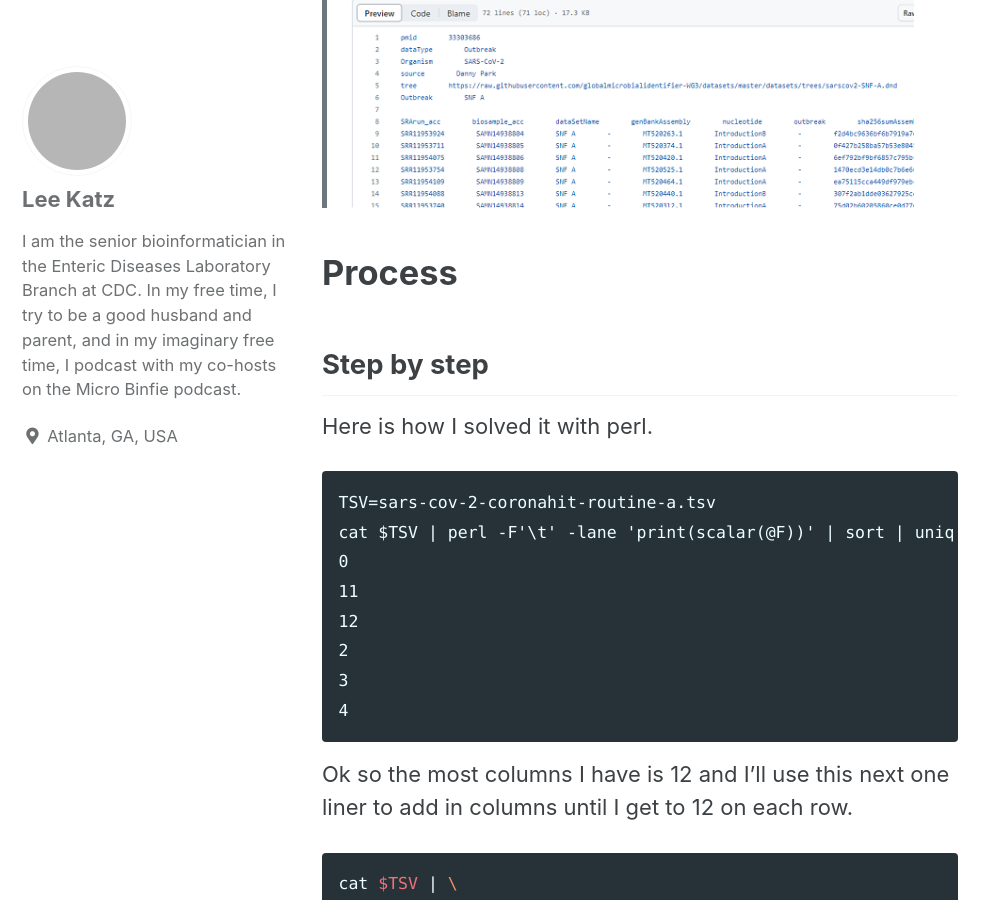
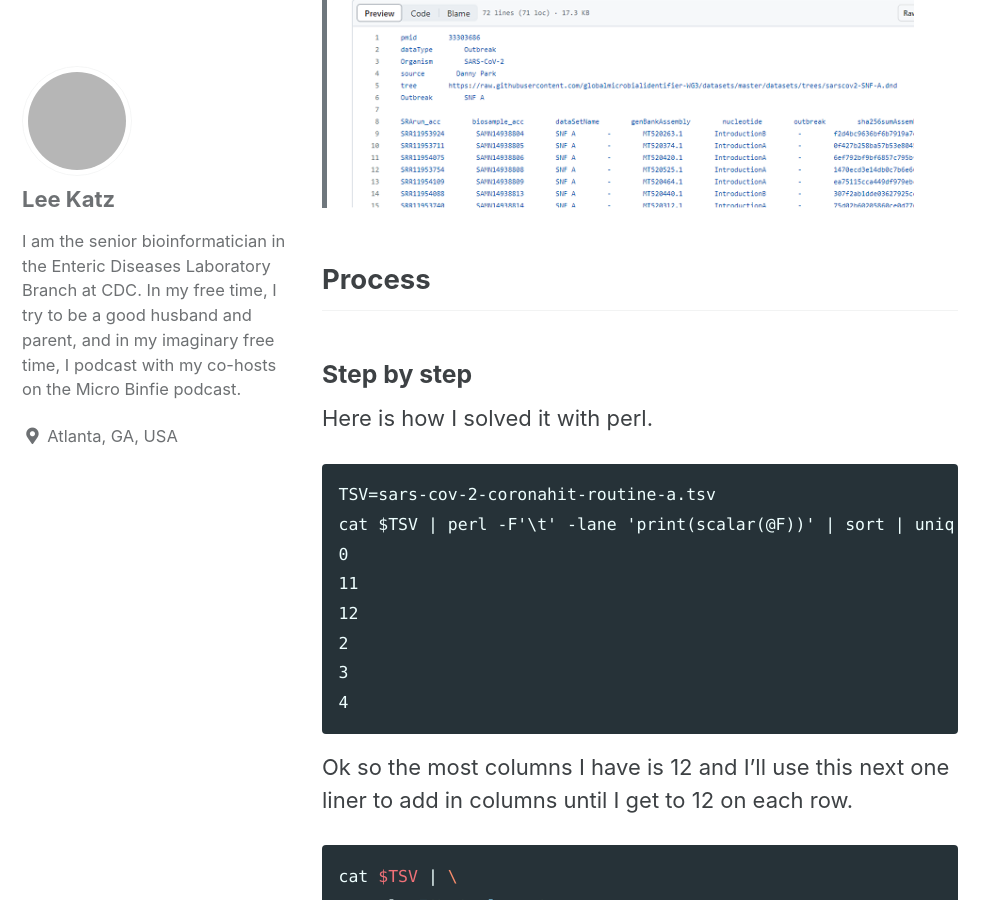
Before and after one commit to lskatz/lskatz.github.io, a Jekyll site: the page built from _posts/2023-05-01-equaltabs.md, in a window 1280 px wide and 900 px high, scrolled down 712 px. Shown: the whole window, without its empty margins (0-999 px from the left). Built offline with Jekyll 4.4.1, drawn with Linux system fonts in a browser that asks for light colours; grey boxes are pictures that could not be loaded.

Commit message:
fixed minor md bugs

````diff
--- a/_posts/2023-05-01-equaltabs.md
+++ b/_posts/2023-05-01-equaltabs.md
@@ -15,9 +15,9 @@ It's warning you that you don't have an equal number of tabs, and then it offers
 
 > ![screenshot of github saying "we can make this file beautiful and searchable](/assets/images/beautiful-and-searchable.png)
 
-# Process
+## Process
 
-## Step by step
+### Step by step
 
 Here is how I solved it with perl.
 
@@ -55,7 +55,7 @@ cat $TSV | \
   * `-e` execute perl code
 * `> tmp.tsv && mv -v tmp.tsv $TSV` only replace the file if the code executed successfully, using `mv`.
 
-## batch
+### batch
 
 I wanted to do this with the whole folder and so here is my bash loop with perl
 
@@ -64,7 +64,7 @@ for i in *.tsv; do tabs=$(cat $i | perl -F'\t' -lane 'print(scalar(@F))' | sort
 
 ```
 
-# Conclusion
+## Conclusion
 
 And now it's beautiful and searchable!
 
````
